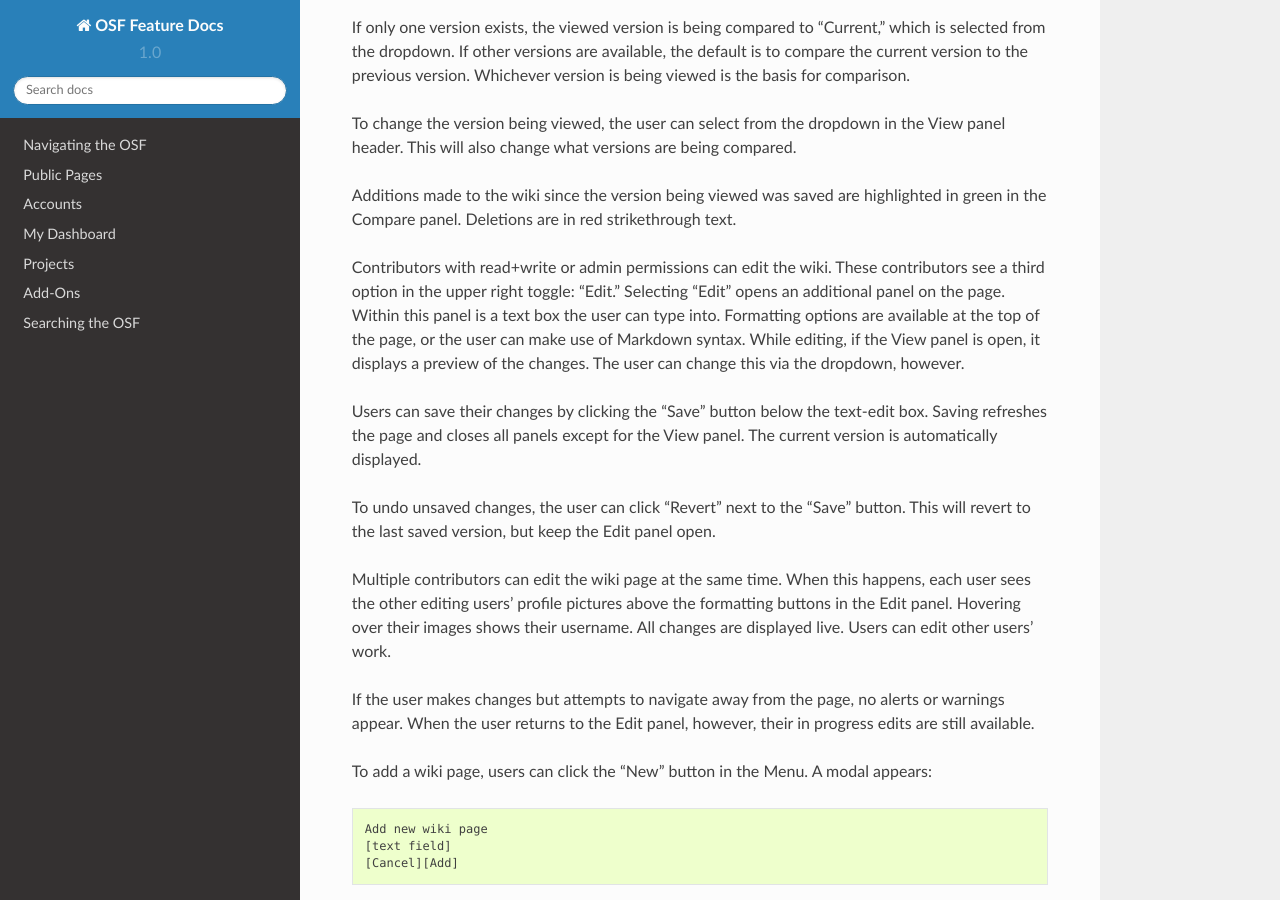
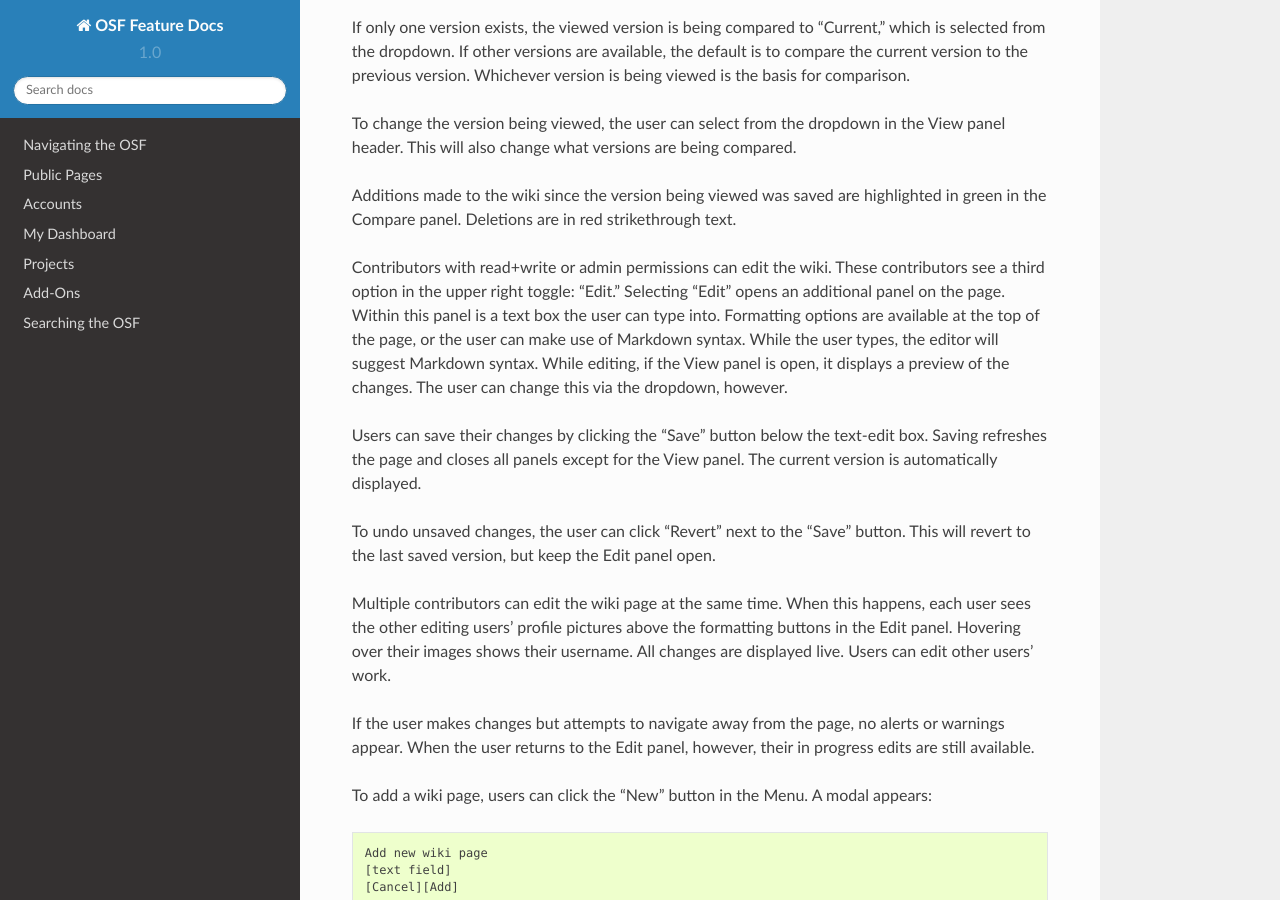
Before and after one commit to CenterForOpenScience/OSFDocs, a Sphinx documentation site: the page built from docs/projects/wiki.rst, in a window 1280 px wide and 900 px high, scrolled down 648 px. Built offline with Sphinx 7.4.7 and the Read the Docs theme 2.0.0, drawn with Linux system fonts in a browser that asks for light colours.

Commit message:
update wiki markdown suggestions

```diff
--- a/docs/projects/wiki.rst
+++ b/docs/projects/wiki.rst
@@ -29,7 +29,7 @@
 
 Contributors with read+write or admin permissions can edit the wiki. These contributors see a third option in the upper right toggle: "Edit."
 Selecting "Edit" opens an additional panel on the page. Within this panel is a text box the user can type into. Formatting options are available
-at the top of the page, or the user can make use of Markdown syntax. While editing, if the View panel is open, it displays a preview
+at the top of the page, or the user can make use of Markdown syntax. While the user types, the editor will suggest Markdown syntax. While editing, if the View panel is open, it displays a preview
 of the changes. The user can change this via the dropdown, however.
 
 Users can save their changes by clicking the "Save" button below the text-edit box. Saving refreshes the page and closes all panels
```
